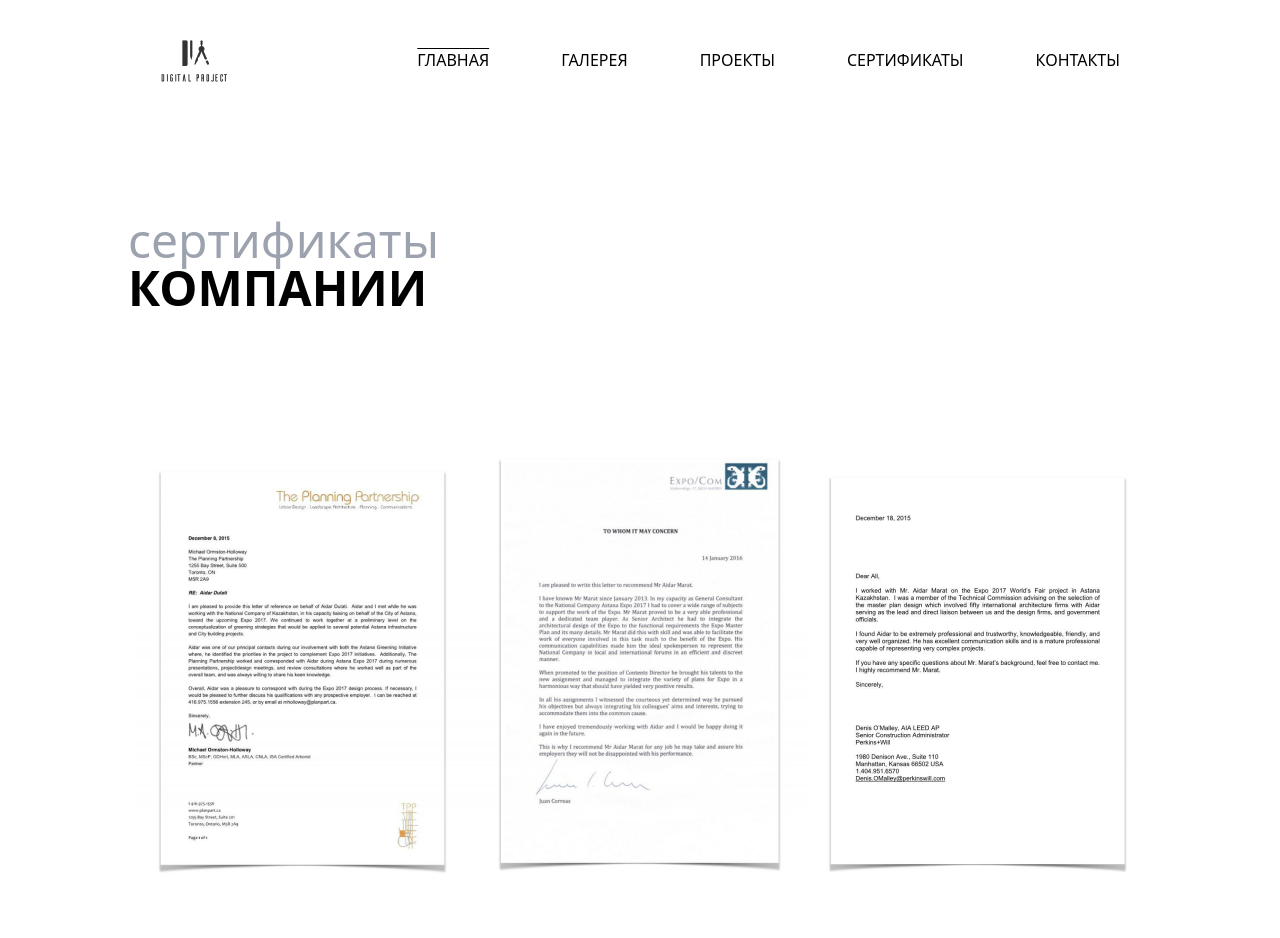
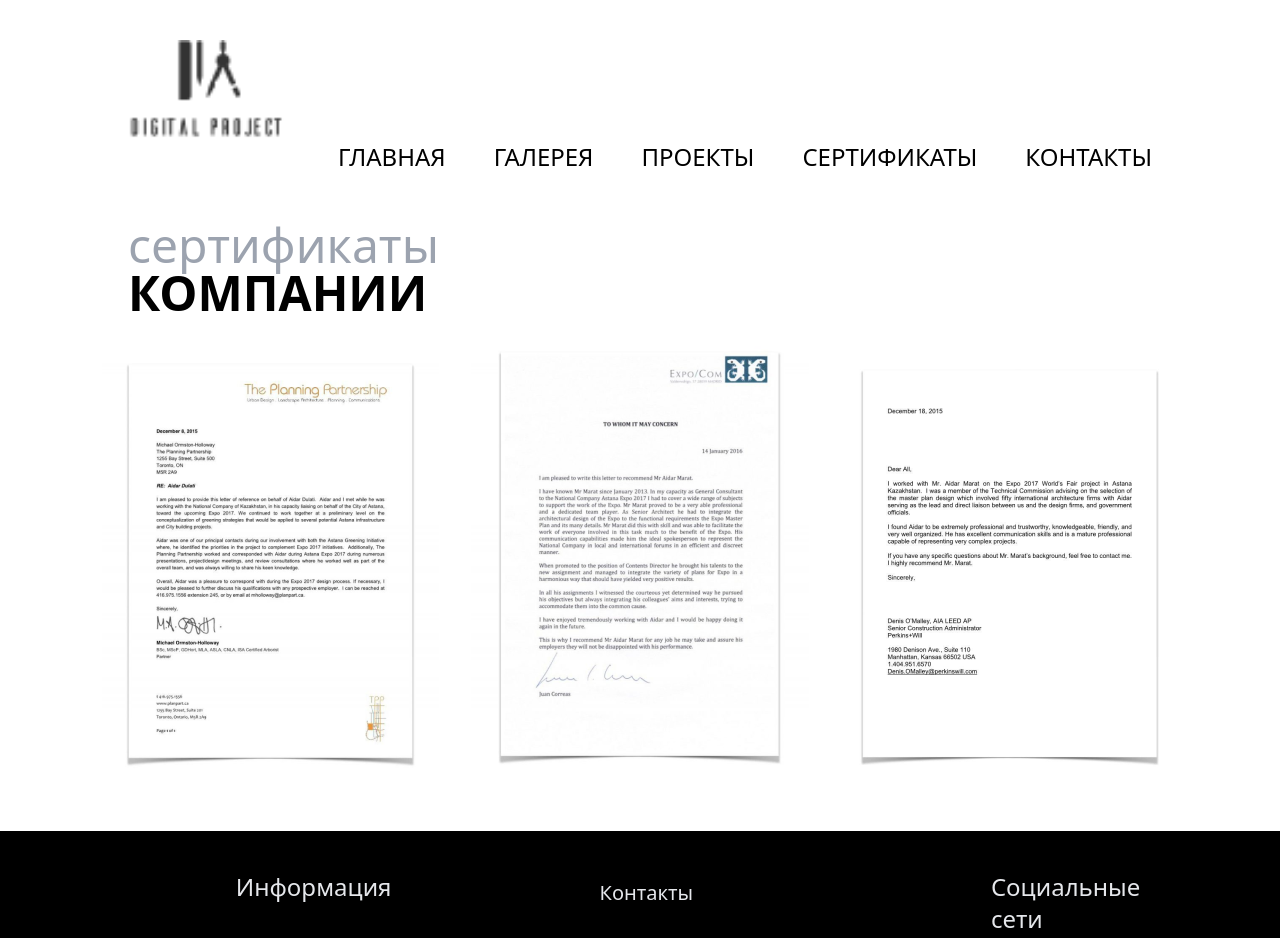
Before and after one commit to microhexagon/Aimakareem-architect-project, a plain HTML site: page index3.html in a window 1280 px wide. Shown: the top 938 px of the page. Drawn offline with nearby package versions, Linux system fonts and the light colour scheme.

Commit message:
responsive 2nd page

```diff
--- a/index3.html
+++ b/index3.html
@@ -5,33 +5,55 @@
     <meta name="viewport" content="width=device-width, initial-scale=1.0">
     <title>Document</title>
     <script src="https://cdn.tailwindcss.com"></script>
+    <link href="https://cdnjs.cloudflare.com/ajax/libs/font-awesome/6.0.0/css/all.min.css" rel="stylesheet">
+
 </head>
 <body>
     <div class="">  <!-- 4pg main div -->
-        <div>
-            <nav class="flex items-center justify-between px-8 py-4  mr-32 ml-32">
-                <div class="w-20 h-16 mt-6">
-                    <img src="assets/Images/logo pic.png" alt="logo" >
-                </div>
-                <div class="flex justify-center items-center space-x-8  gap-10 ">
-                    <a href="#" class="underline underline-offset-4 decoration-underline decoration-black overline hover:underline">ГЛАВНАЯ</a>
-                    <a href="#" class="hover:underline">ГАЛЕРЕЯ</a>
-                    <a href="#" class="hover:underline">ПРОЕКТЫ</a>
-                    <a href="#" class="hover:underline">СЕРТИФИКАТЫ</a>
-                    <a href="#" class="hover:underline mr-10">КОНТАКТЫ</a>
-                </div>
-            </nav>
-        </div>
-        <div class="text-5xl mt-24 mb-4">  <!-- title -->
+        <nav class=" mr-32 ml-32">
+            <div class=" nav-logo hidden sm:flex items-center justify-between mt-10 ">
+                <a href="/index.html">
+                    <img src="assets/Images/logo pic.png" alt="logo" class="w-40 h-auto">
+                </a>
+                <button class="lg:hidden cursor-pointer" id="menu-toggle">
+                    <i class="fa-solid fa-bars text-5xl"></i>
+                </button>
+            </div>
+            <ul class="nav-links hidden lg:flex justify-end text-2xl mb-12 space-x-6 gap-6   ">
+                <li class="hover:underline "><a href="/index.html">ГЛАВНАЯ</a></li>
+                <li class="hover:underline "><a href="/index1.html">ГАЛЕРЕЯ</a></li>
+                <li class="hover:underline "><a href="/index2.html">ПРОЕКТЫ</a></li>
+                <li class="hover:underline "><a href="/index3.html">СЕРТИФИКАТЫ</a></li>
+                <li class="hover:underline "><a href="/index4.html">КОНТАКТЫ</a></li>
+            </ul>
+
+                <!-- Mobile Navigation -->
+
+            <ul id="nav-links-mobile" class="hidden lg:hidden absolute top-0 right-0 bg-gray-400 w-full p-6 space-y-6 text-2xl">
+                <li><a href="/index.html">ГЛАВНАЯ</a></li>
+                <li><a href="/index1.html">ГАЛЕРЕЯ</a></li>
+                <li><a href="/index2.html">ПРОЕКТЫ</a></li>
+                <li><a href="/index3.html">СЕРТИФИКАТЫ</a></li>
+                <li><a href="/index4.html">КОНТАКТЫ</a></li>
+            </ul>
+        </nav>
+
+
+        <div class="text-5xl mt-24 mb-4 sm:mt-10">  <!-- title -->
             <h3 class=" ml-32 text-gray-400 font-small">сертификаты
             </h3>
             <h3 class=" ml-32 font-bold">КОМПАНИИ</h3>
         </div>
-        <div class="flex justify-center items-center m-32">
-            <img class="mr-30" src="assets/Images/4thpg(1)img.png" alt="doc1">
-            <img class="mr-30" src="assets/Images/4thpg(2)img.png" alt="doc2">
-            <img class="mr-30" src="assets/Images/4thpg(3)img.png" alt="doc3">
+
+        <div class="flex flex-wrap justify-center items-center gap-4 lg:gap-8 mx-4 mb-12">
+            <img class="w-1/3 lg:w-auto" src="assets/Images/4thpg(1)img.png" alt="doc1">
+            <img class="w-1/3 lg:w-auto" src="assets/Images/4thpg(2)img.png" alt="doc2">
+            <img class="w-1/3 lg:w-auto" src="assets/Images/4thpg(3)img.png" alt="doc3">
         </div>
+
+
+
+
         <!-- footer -->
         <footer class="bg-black text-gray-200 h-full w-full">
             <div class="flex justify-center items-start ml-32 mr-32 py-10 ">
@@ -79,7 +101,7 @@
 
             </div>
 
-            <!-- Footer Bottom -->
+            Footer Bottom
             <div class="mt-8 text-center text-sm text-gray-500 border-t border-gray-700 py-4">
                 <a href="">© 2019 Digital Project. Bce права защищены.</a>
 
@@ -87,6 +109,23 @@
 
 
 
-    </div>  <!-- 4pg main div -->
+
+
+
+
+
+    </div>    <!-- main div -->
+
+
+
+
+
+    <script>
+        const  menuToggle = document.getElementById('menu-toggle')
+        const  mobileNav = document.getElementById('nav-links-mobile')
+        menuToggle.addEventListener('click',() => {
+            mobileNav.classList.toggle('hidden');
+        });
+    </script>
 </body>
 </html>
```
Also changed, not shown: frame.html (+1 -1 lines), index1.html (+46 -15 lines), index2.html (+37 -21 lines), index4.html (+36 -14 lines), practice.html (added, +49 -0 lines).
